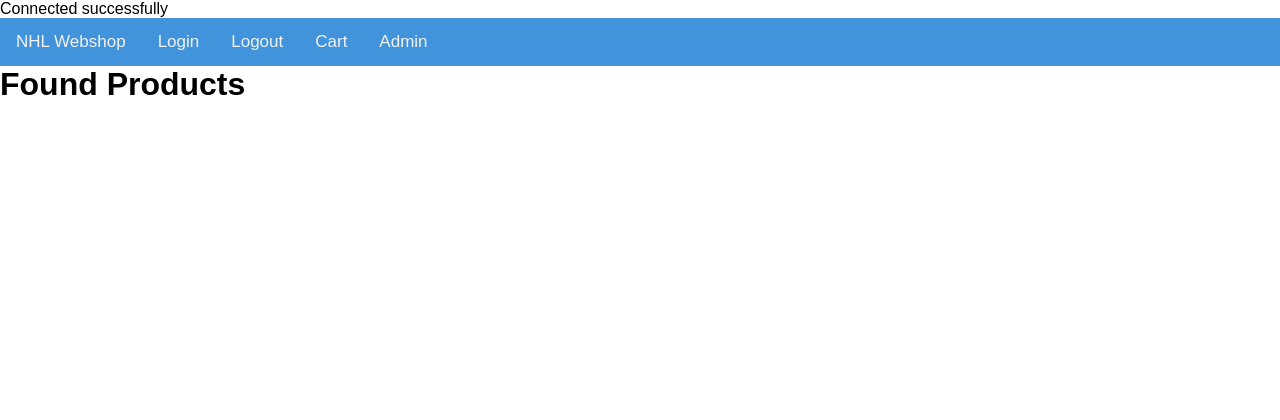
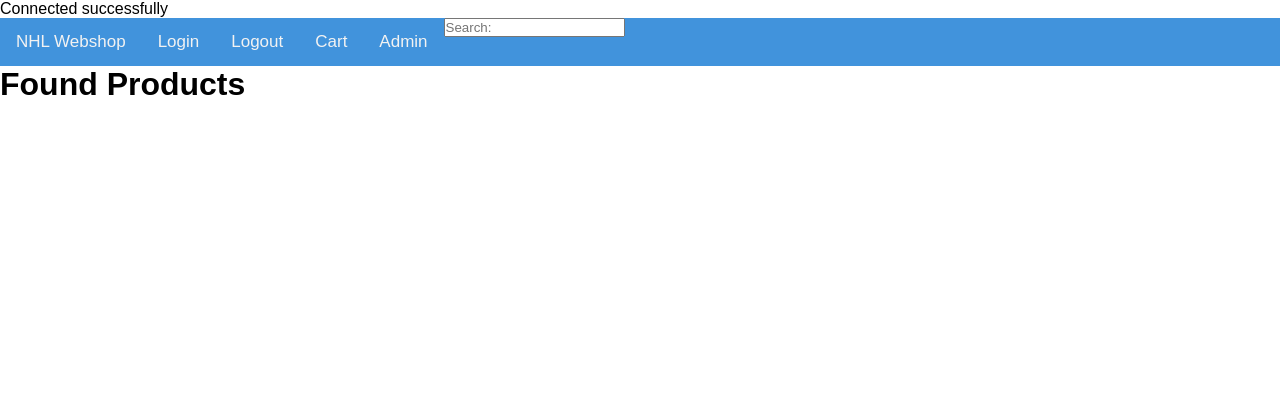
Before and after one commit to BartHerms/Project2.1, a PHP site: page /index.php in a window 1280 px wide. Shown: the top 420 px of the page. Run offline with PHP 8.4, Linux system fonts and the light colour scheme.

Commit message:
Update header.php
zoek funtie aangemaakt in header

```diff
--- a/public/header.php
+++ b/public/header.php
@@ -6,6 +6,7 @@
             <li><a href="../src/Logout.php">Logout</a></li>
             <li><a href="../src/cart.php">Cart</a></li>
             <li><a href="../src/admin.php">Admin</a></li>
+                <input class="Zoek" type="text" name="Search" placeholder="Search:" value="">
         </ul>
     </div>
 </header>
```
